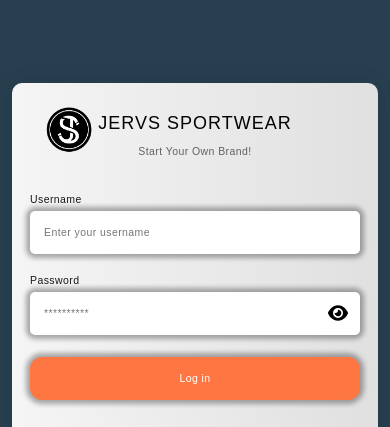
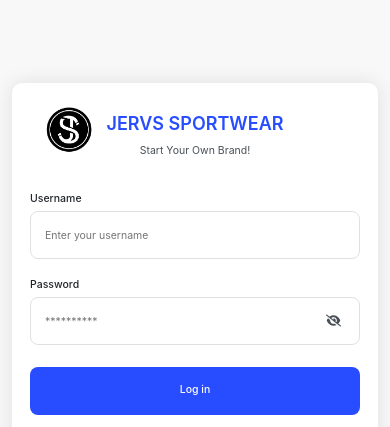
Before and after one commit to PinkOsus/JERVS-Sportwear, a PHP site: page / in a window 390 px wide. Shown: the top 427 px of the page. Run offline with PHP 8.4, Linux system fonts and the light colour scheme.

Commit message:
- fixed the cringey log-in shits

```diff
--- a/JERVS-System/View/assets/stylesheet/index.css
+++ b/JERVS-System/View/assets/stylesheet/index.css
@@ -1,14 +1,27 @@
+/* ===== ROOT VARIABLES ===== */
+:root {
+  --primary: #284cff;
+  --primary-light: #e8f0fe;
+  --secondary-white: #f8f8f8;
+  --text-dark: #212529;
+  --text-light: #495057;
+  --border-color: #e0e0e0;
+  --success-color: #28a745;
+  --error-color: #dc3545;
+}
+
 .box {
   width: 100%;
   height: 100vh;
   min-height: 100vh;
+  background-color: var(--secondary-white);
+  font-family: 'Poppins', sans-serif;
 }
 
 .box .log-in {
   position: relative;
   width: 100%;
   height: 100%;
-  background-color: #273f4f;
   display: flex;
   justify-content: center;
   align-items: center;
@@ -30,7 +43,7 @@
   height: auto;
   min-height: 679px;
   border-radius: 10px;
-  background: linear-gradient(to right, #f5f5f5, #e0e0e0);
+  background: white;
   box-shadow: 0 0 20px rgba(0, 0, 0, 0.1);
   overflow: hidden;
   display: flex;
@@ -50,14 +63,14 @@
 /* Left side content */
 .box .div > .form-container {
   width: 50%;
-  padding: 3rem 2rem 2rem; /* Added more top padding */
+  padding: 3rem 2rem 2rem;
   box-sizing: border-box;
   display: flex;
   flex-direction: column;
   justify-content: center;
 }
 
-/* Headline - Centered */
+/* Headline */
 .box .headline {
   width: 100%;
   margin-bottom: 3rem;
@@ -72,60 +85,53 @@
 }
 
 .box .JERVS-sportwear {
-  font-family: "Poppins-Medium", sans-serif;
-  font-weight: 500;
-  color: #030303;
+  font-weight: 600;
+  color: var(--primary);
   font-size: 2.125rem;
   line-height: 1.2;
-  letter-spacing: 1.02px;
   margin: 0;
 }
 
 .box .text-wrapper-6 {
-  font-family: "Poppins-Regular", sans-serif;
   font-weight: 400;
-  color: #626263;
+  color: var(--text-light);
   font-size: 1rem;
-  letter-spacing: 0.42px;
   line-height: 1.4;
   margin: 0;
 }
 
 /* Form elements */
-.box .form-fields {
-  width: 100%;
-  max-width: 400px;
-  margin: 0 auto;
-  padding-top: 1rem; /* Added space between headline and form */
-}
-
 .box .email-form,
 .box .password-form {
   position: relative;
   width: 100%;
-  height: auto;
   margin-bottom: 1.8rem;
 }
 
 .box .text-wrapper-3,
 .box .text-wrapper-5 {
-  font-family: "Poppins-Medium", sans-serif;
   font-weight: 500;
-  color: #181818;
+  color: var(--text-dark);
   font-size: 0.875rem;
-  letter-spacing: 0.42px;
   margin-bottom: 0.5rem;
   display: block;
 }
 
 .box .div-wrapper,
-.box .overlap-2 {
+.box .password-field {
   width: 100%;
-  height: 43px;
-  background-color: #ffffff;
-  border-radius: 5px;
-  box-shadow: 0px 0px 5px 4px #00000052;
+  height: 48px;
+  background-color: white;
+  border-radius: 8px;
+  border: 1px solid var(--border-color);
   position: relative;
+  transition: border-color 0.3s ease;
+}
+
+.box .div-wrapper:focus-within,
+.box .password-field:focus-within {
+  border-color: var(--primary);
+  box-shadow: 0 0 0 2px rgba(40, 76, 255, 0.1);
 }
 
 .box .text-wrapper-2,
@@ -134,27 +140,34 @@
   top: 50%;
   transform: translateY(-50%);
   left: 12px;
-  font-family: "Poppins-Light", sans-serif;
-  font-weight: 300;
-  color: #787675;
+  font-weight: 400;
+  color: var(--text-dark);
   font-size: 0.875rem;
-  text-align: left;
-  letter-spacing: 0.42px;
   width: calc(100% - 40px);
   border: none;
   background: transparent;
   outline: none;
 }
 
-/* Eye icon positioning */
-.box .eye-off {
+/* Password toggle */
+.box .password-field {
+  display: flex;
+  align-items: center;
+}
+
+.box .toggle-password {
   position: absolute;
-  width: 20px;
-  height: 20px;
-  top: 50%;
   right: 12px;
-  transform: translateY(-50%);
+  background: none;
+  border: none;
+  color: var(--text-light);
   cursor: pointer;
+  padding: 0.5rem;
+  font-size: 1rem;
+}
+
+.box .toggle-password:hover {
+  color: var(--primary);
 }
 
 /* Login button */
@@ -165,24 +178,40 @@
 
 .box .overlap-group {
   width: 100%;
-  height: 43px;
-  background-color: #fe7743;
-  border-radius: 12px;
-  box-shadow: 0px 0px 5px 4px #00000052;
+  height: 48px;
+  background-color: var(--primary);
+  border-radius: 8px;
   display: flex;
   justify-content: center;
   align-items: center;
   cursor: pointer;
   border: none;
+  transition: background-color 0.3s ease;
+}
+
+.box .overlap-group:hover {
+  background-color: #1a3bd6;
 }
 
 .box .text-wrapper {
-  font-family: "Poppins-Medium", sans-serif;
   font-weight: 500;
-  color: #ffffff;
+  color: white;
   font-size: 0.875rem;
+}
+
+/* Message box */
+#message {
+  margin-top: 1rem;
   text-align: center;
-  letter-spacing: 0.42px;
+  font-size: 0.875rem;
+}
+
+#message.success {
+  color: var(--success-color);
+}
+
+#message.error {
+  color: var(--error-color);
 }
 
 /* Logos */
@@ -220,10 +249,6 @@
 
   .box .div {
     flex-direction: column;
-  }
-
-  .box .form-fields {
-    max-width: 350px;
   }
 }
 
@@ -263,9 +288,4 @@
   .box .text-wrapper-6 {
     font-size: 0.875rem;
   }
-
-  .box .form-fields {
-    max-width: 100%;
-    padding-top: 0.5rem;
-  }
 }
--- a/JERVS-System/View/pages/index.php
+++ b/JERVS-System/View/pages/index.php
@@ -14,8 +14,9 @@ if (isset($_SESSION['admin'])) {
     <link rel="preconnect" href="https://fonts.googleapis.com">
     <link rel="preconnect" href="https://fonts.gstatic.com" crossorigin>
     <link href="https://fonts.googleapis.com/css2?family=Poppins:wght@300;400;500;600;700&display=swap" rel="stylesheet">
+    <link rel="stylesheet" href="https://cdnjs.cloudflare.com/ajax/libs/font-awesome/6.4.0/css/all.min.css">
+    <link rel="stylesheet" href="../assets/stylesheet/globals.css" />
     <link rel="stylesheet" href="../assets/stylesheet/index.css" />
-    <link rel="stylesheet" href="../assets/stylesheet/globals.css" />
     <title>JERVS Sportwear - Login</title>
     <link rel="icon" href="../assets/img/logo-1.png" type="image/x-icon">
   </head>
@@ -43,14 +44,16 @@ if (isset($_SESSION['admin'])) {
 
                 <div class="password-form">
                   <label class="text-wrapper-5">Password</label>
-                <div class="overlap-2">
+                  <div class="password-field">
                     <input type="password" class="text-wrapper-4" name="password" placeholder="**********" />
-                  <img class="eye-off" src="../assets/img/eye-off.svg" alt="Toggle password visibility" />
+                    <button type="button" class="toggle-password">
+                      <i class="fas fa-eye-slash"></i>
+                    </button>
                   </div>
                 </div>
 
                 <div class="overlap-group-wrapper">
-                <button class="overlap-group">
+                  <button type="submit" class="overlap-group">
                     <span class="text-wrapper">Log in</span>
                   </button>
                 </div>
@@ -64,6 +67,6 @@ if (isset($_SESSION['admin'])) {
         </div>
       </div>
     </div>
+    <script src="../script/index.js"></script>
   </body>
-  <script src="../script/index.js"></script>
 </html>
--- a/JERVS-System/View/script/index.js
+++ b/JERVS-System/View/script/index.js
@@ -1,27 +1,42 @@
-document.getElementById("loginForm").addEventListener("submit", function (e){
+// Toggle password visibility
+document.addEventListener('DOMContentLoaded', function() {
+    const togglePassword = document.querySelector('.toggle-password');
+    const passwordInput = document.querySelector('input[name="password"]');
+
+    if (togglePassword && passwordInput) {
+        togglePassword.addEventListener('click', function() {
+            const type = passwordInput.getAttribute('type') === 'password' ? 'text' : 'password';
+            passwordInput.setAttribute('type', type);
+            this.innerHTML = type === 'password' ? '<i class="fas fa-eye-slash"></i>' : '<i class="fas fa-eye"></i>';
+        });
+    }
+
+    // Form submission
+    document.getElementById("loginForm").addEventListener("submit", function(e) {
         e.preventDefault();
 
         const formData = new FormData(this);
+        const messageBox = document.getElementById("message");
 
-    fetch("../../Controller/login.php",{
+        fetch("../../Controller/login.php", {
             method: "POST",
             body: formData
         })
         .then(res => res.json())
         .then(data => {
-        const messageBox = document.getElementById("message");
+            messageBox.className = data.success ? 'success' : 'error';
+            messageBox.textContent = data.message || (data.success ? "Login Successful" : "Login failed");
 
-        if(data.success){//if login success go to admin
-            messageBox.innerText = "Login Successful";
-            messageBox.style.color = "green";
-
+            if(data.success) {
+                setTimeout(() => {
                     window.location.href = "dashboard.php";
-        }else{
-            messageBox.innerText = "Login failed: " + data.message;
-            messageBox.style.color = "red";
+                }, 1000);
             }
         })
         .catch(error => {
-        console.log("An error occured in ", error);
-    })
+            console.error("Error:", error);
+            messageBox.className = 'error';
+            messageBox.textContent = "An error occurred. Please try again.";
         });
+    });
+});
```
Lines whose indentation alone changed are shown as unchanged.
